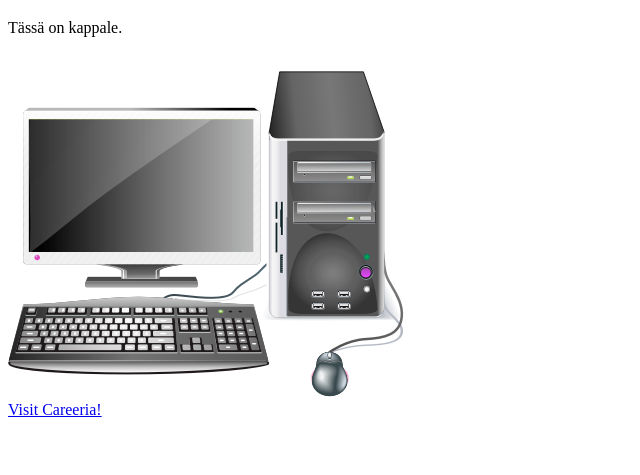
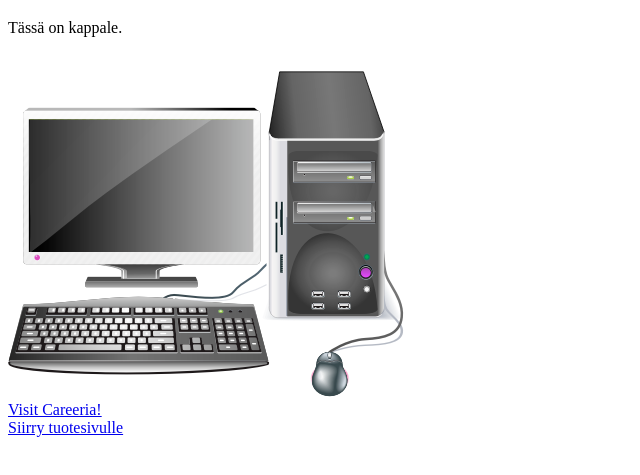
Before and after one commit to jlappalainen2023/jlappalainen2023.github.io, a plain HTML site: page index.html in a window 1280 px wide. Shown: the part 61-536 px from the top of the page, without its empty margins (0-640 px from the left). Drawn offline with Linux system fonts and the light colour scheme.

Commit message:
Add files via upload

```diff
--- a/index.html
+++ b/index.html
@@ -11,7 +11,8 @@
 
   <img src="297472.png" alt="Personal Computer"><br>
 
-<a href="https://www.careeria.fi">Visit Careeria!</a>
+<a href="https://www.careeria.fi">Visit Careeria!</a><br>
+<a href="tuotteet.hml">Siirry tuotesivulle</a>
 
 </body>
 </html>
```
